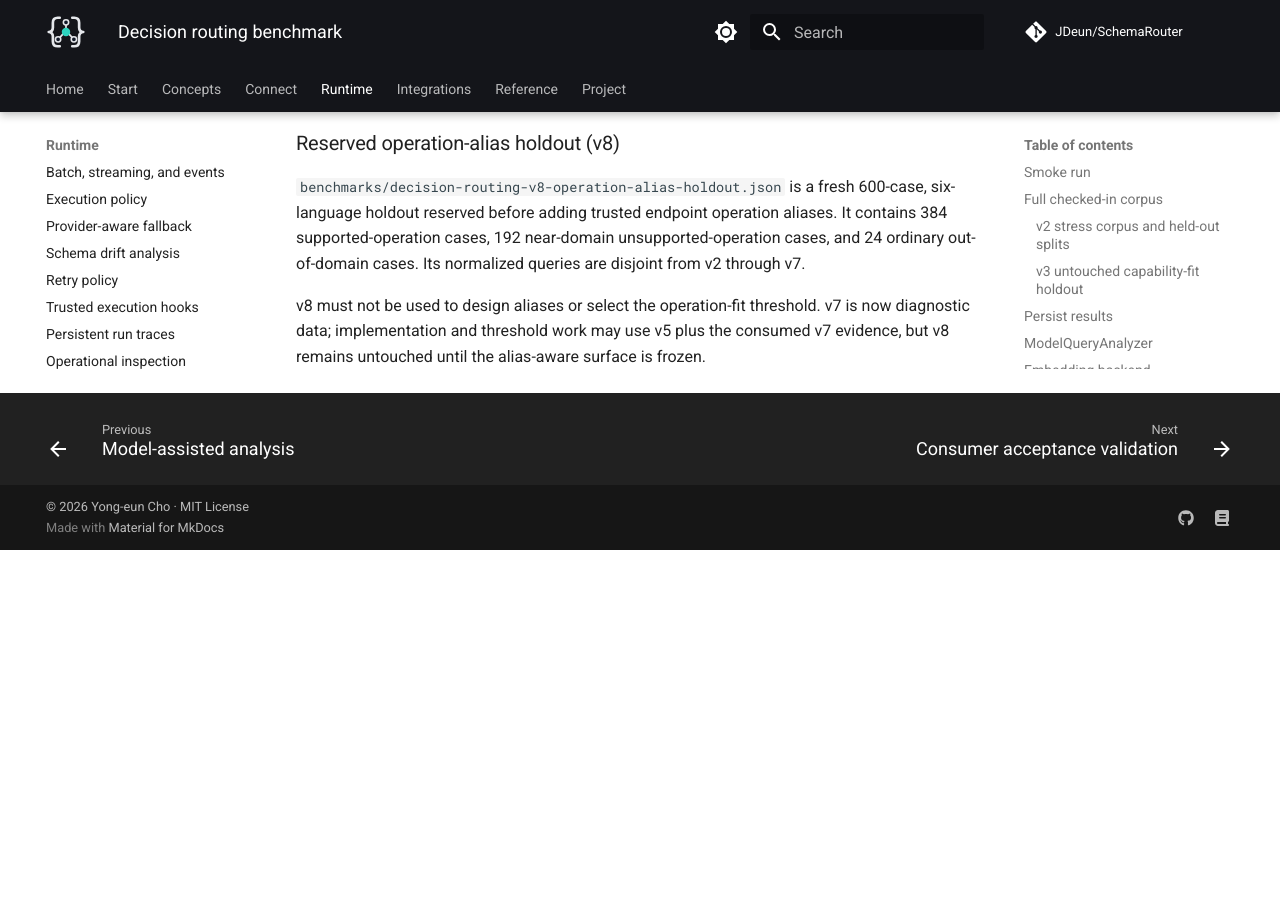
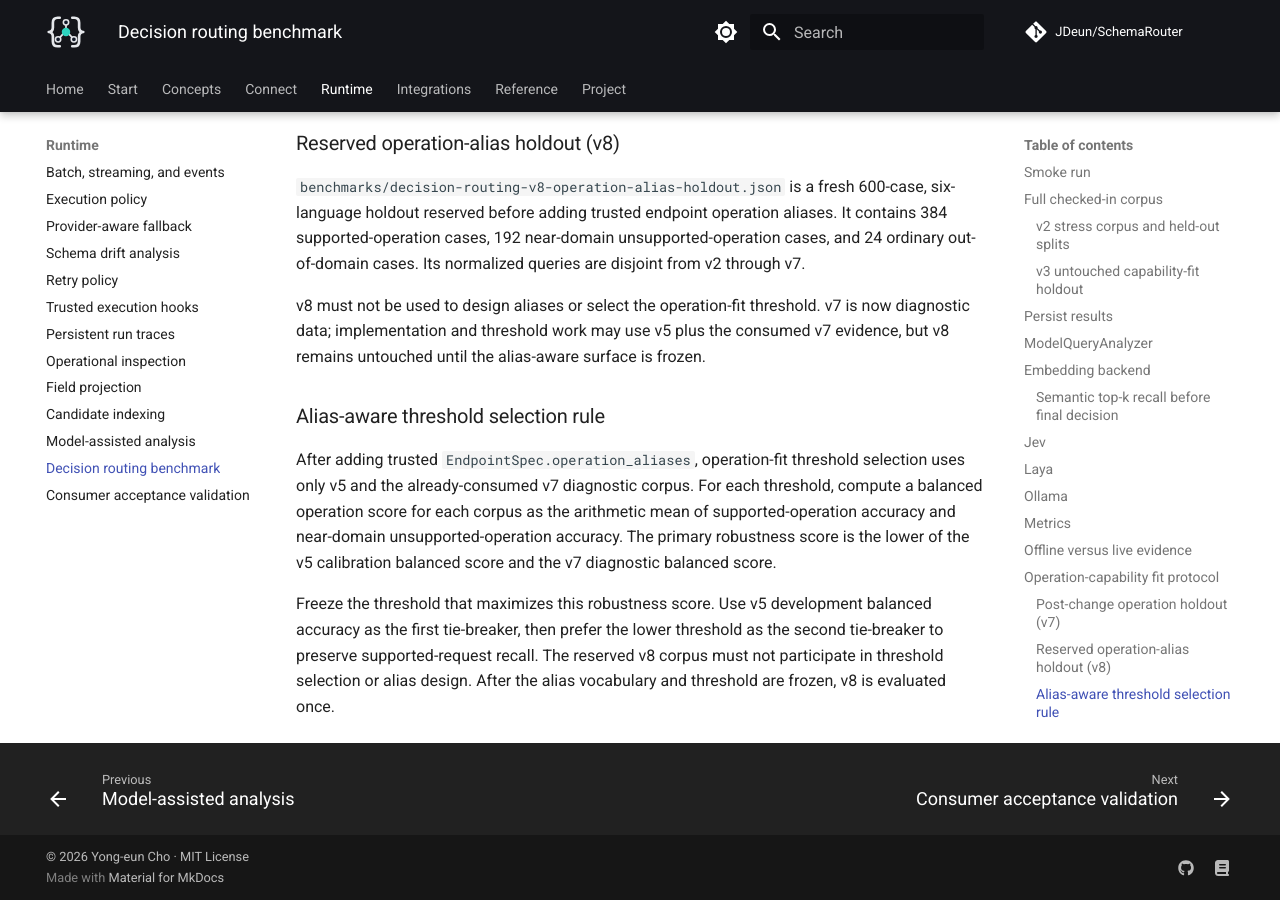
Before and after one commit to JDeun/SchemaRouter, an MkDocs documentation site: the page built from docs/guides/decision-benchmark.md, in a window 1280 px wide and 900 px high, scrolled down 9794 px. Built offline with MkDocs 1.6.1 and Material for MkDocs 9.7.7, drawn with Linux system fonts in a browser that asks for light colours; comment, search, counter and statistics services are not loaded; before the commit the page ends 10344 px from its top, so only the background shows below that.

Commit message:
research: calibrate alias-aware operation fit

```diff
--- a/docs/guides/decision-benchmark.md
+++ b/docs/guides/decision-benchmark.md
@@ -410,3 +410,17 @@ out-of-domain cases. Its normalized queries are disjoint from v2 through v7.
 v8 must not be used to design aliases or select the operation-fit threshold. v7 is now diagnostic
 data; implementation and threshold work may use v5 plus the consumed v7 evidence, but v8 remains
 untouched until the alias-aware surface is frozen.
+
+
+### Alias-aware threshold selection rule
+
+After adding trusted `EndpointSpec.operation_aliases`, operation-fit threshold selection uses only
+v5 and the already-consumed v7 diagnostic corpus. For each threshold, compute a balanced operation
+score for each corpus as the arithmetic mean of supported-operation accuracy and near-domain
+unsupported-operation accuracy. The primary robustness score is the lower of the v5 calibration
+balanced score and the v7 diagnostic balanced score.
+
+Freeze the threshold that maximizes this robustness score. Use v5 development balanced accuracy as
+the first tie-breaker, then prefer the lower threshold as the second tie-breaker to preserve
+supported-request recall. The reserved v8 corpus must not participate in threshold selection or
+alias design. After the alias vocabulary and threshold are frozen, v8 is evaluated once.
```
Also changed, not shown: 2 other files.
